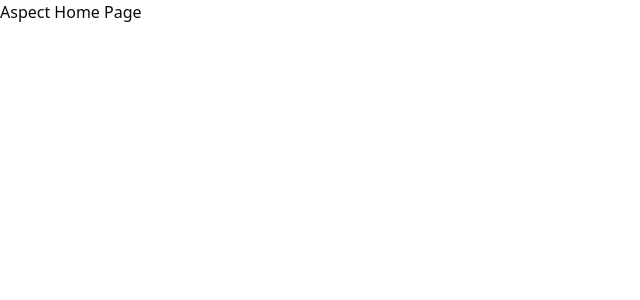
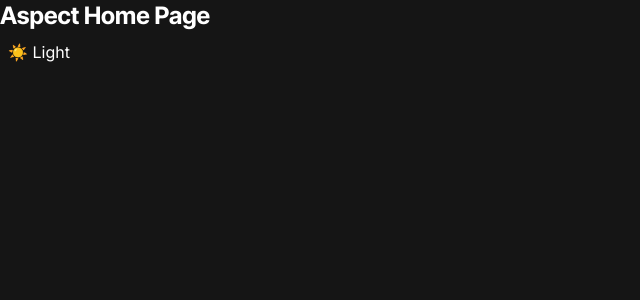
Before and after one commit to tricia-sz/aspect_exams, a Next.js app: page / in a window 1280 px wide. Shown: the top 300 px of the page, without its empty margins (0-640 px from the left). Built offline with nearby package versions, Linux system fonts and the light colour scheme.

Commit message:
Config Theme Dark or Light

```diff
--- a/package.json
+++ b/package.json
@@ -15,6 +15,7 @@
     "clsx": "^2.1.1",
     "lucide-react": "^0.554.0",
     "next": "16.0.3",
+    "next-themes": "^0.4.6",
     "react": "19.2.0",
     "react-dom": "19.2.0",
     "tailwind-merge": "^3.4.0"
--- a/src/app/globals.css
+++ b/src/app/globals.css
@@ -1,122 +1,261 @@
-@import "tailwindcss";
-@import "tw-animate-css";
+@import 'tailwindcss';
+@import 'tw-animate-css';
 
-@custom-variant dark (&:is(.dark *));
+@theme {
+  /* Content Colors */
+  --color-content-primary: #000000;
+  --color-content-secondary: #4b4b4b;
+  --color-content-tertiary: #666666;
+  --color-content-brand: #003366;
 
-@theme inline {
-  --color-background: var(--background);
-  --color-foreground: var(--foreground);
-  --font-sans: var(--font-geist-sans);
-  --font-mono: var(--font-geist-mono);
-  --color-sidebar-ring: var(--sidebar-ring);
-  --color-sidebar-border: var(--sidebar-border);
-  --color-sidebar-accent-foreground: var(--sidebar-accent-foreground);
-  --color-sidebar-accent: var(--sidebar-accent);
-  --color-sidebar-primary-foreground: var(--sidebar-primary-foreground);
-  --color-sidebar-primary: var(--sidebar-primary);
-  --color-sidebar-foreground: var(--sidebar-foreground);
-  --color-sidebar: var(--sidebar);
-  --color-chart-5: var(--chart-5);
-  --color-chart-4: var(--chart-4);
-  --color-chart-3: var(--chart-3);
-  --color-chart-2: var(--chart-2);
-  --color-chart-1: var(--chart-1);
-  --color-ring: var(--ring);
-  --color-input: var(--input);
-  --color-border: var(--border);
-  --color-destructive: var(--destructive);
-  --color-accent-foreground: var(--accent-foreground);
-  --color-accent: var(--accent);
-  --color-muted-foreground: var(--muted-foreground);
-  --color-muted: var(--muted);
-  --color-secondary-foreground: var(--secondary-foreground);
-  --color-secondary: var(--secondary);
-  --color-primary-foreground: var(--primary-foreground);
-  --color-primary: var(--primary);
-  --color-popover-foreground: var(--popover-foreground);
-  --color-popover: var(--popover);
-  --color-card-foreground: var(--card-foreground);
-  --color-card: var(--card);
-  --radius-sm: calc(var(--radius) - 4px);
-  --radius-md: calc(var(--radius) - 2px);
-  --radius-lg: var(--radius);
-  --radius-xl: calc(var(--radius) + 4px);
+  /* Background Colors */
+  --color-background-primary: #ffffff;
+  --color-background-secondary: #f4f4f4;
+  --color-background-tertiary: #e9e9e9;
+  --color-background-brand: #003366;
+  --color-background-highlights: #248eff;
+
+  /* Border Colors */
+  --color-border-primary: #d3d3d3;
+  --color-border-secondary: #b5b5b5;
+  --color-border-brand: #003366;
+  --color-border-divisor: #d0d0d0;
+
+  /* Accent Colors */
+  --color-accent-primary: #003366;
+  --color-accent-primary-light: #003366;
+  --color-accent-blue: #248eff;
+  --color-accent-blue-light: #248eff;
+  --color-accent-yellow: #f0dc02;
+  --color-accent-yellow-light: #75601b;
+  --color-accent-orange: #f09102;
+  --color-accent-orange-light: #75501b;
+
+  /* Typography */
+  --font-family-title: 'Inter Tight', sans-serif;
+  --font-family-body: 'Inter', sans-serif;
+
+  /* Title Typography */
+  --text-title-size: 24px;
+  --text-title-line-height: 32px;
+  --text-title-weight: 700;
+
+  /* Body Typography */
+  --text-paragraph-medium-size: 14px;
+  --text-paragraph-medium-line-height: 24px;
+  --text-paragraph-medium-weight: 500;
+
+  --text-paragraph-small-size: 12px;
+  --text-paragraph-small-line-height: 16px;
+  --text-paragraph-small-weight: 500;
+
+  --text-label-large-size: 16px;
+  --text-label-large-line-height: 24px;
+  --text-label-large-weight: 700;
+
+  --text-label-medium-size: 14px;
+  --text-label-medium-line-height: 24px;
+  --text-label-medium-weight: 700;
+
+  --text-label-small-size: 12px;
+  --text-label-small-line-height: 16px;
+  --text-label-small-weight: 700;
+
+  --text-link-size: 12px;
+  --text-link-line-height: 16px;
+  --text-link-weight: 500;
 }
+
+/* ======================================================= */
+/*   VARIÁVEL CRUCIAL PARA TEXTO EM FUNDOS ESCUROS         */
+/* ======================================================= */
+
+:root {
+  --content-on-dark: #ffffff; /* Texto claro em botões/caixas escuras */
+}
+
+/* ======================================================= */
+/*   🔆 TEMA CLARO                                          */
+/* ======================================================= */
 
 :root {
   --radius: 0.625rem;
-  --background: oklch(1 0 0);
-  --foreground: oklch(0.145 0 0);
-  --card: oklch(1 0 0);
-  --card-foreground: oklch(0.145 0 0);
-  --popover: oklch(1 0 0);
-  --popover-foreground: oklch(0.145 0 0);
-  --primary: oklch(0.205 0 0);
-  --primary-foreground: oklch(0.985 0 0);
-  --secondary: oklch(0.97 0 0);
-  --secondary-foreground: oklch(0.205 0 0);
-  --muted: oklch(0.97 0 0);
-  --muted-foreground: oklch(0.556 0 0);
-  --accent: oklch(0.97 0 0);
-  --accent-foreground: oklch(0.205 0 0);
-  --destructive: oklch(0.577 0.245 27.325);
-  --border: oklch(0.922 0 0);
-  --input: oklch(0.922 0 0);
-  --ring: oklch(0.708 0 0);
-  --chart-1: oklch(0.646 0.222 41.116);
-  --chart-2: oklch(0.6 0.118 184.704);
-  --chart-3: oklch(0.398 0.07 227.392);
-  --chart-4: oklch(0.828 0.189 84.429);
-  --chart-5: oklch(0.769 0.188 70.08);
-  --sidebar: oklch(0.985 0 0);
-  --sidebar-foreground: oklch(0.145 0 0);
-  --sidebar-primary: oklch(0.205 0 0);
-  --sidebar-primary-foreground: oklch(0.985 0 0);
-  --sidebar-accent: oklch(0.97 0 0);
-  --sidebar-accent-foreground: oklch(0.205 0 0);
-  --sidebar-border: oklch(0.922 0 0);
-  --sidebar-ring: oklch(0.708 0 0);
+
+  --background: var(--color-background-primary);
+  --foreground: var(--color-content-primary);
+
+  --card: var(--color-background-secondary);
+  --card-foreground: var(--color-content-primary);
+
+  --popover: var(--color-background-secondary);
+  --popover-foreground: var(--color-content-primary);
+
+  /* Botões / elementos principais */
+  --primary: var(--color-content-brand); /* azul escuro */
+  --primary-foreground: var(--content-on-dark); /* texto branco SEMPRE */
+
+  /* Secundário (claro) */
+  --secondary: var(--color-background-tertiary);
+  --secondary-foreground: var(--color-content-primary);
+
+  /* Muted */
+  --muted: var(--color-background-tertiary);
+  --muted-foreground: var(--color-content-secondary);
+
+  /* Accent (pode ser fundo escuro → texto claro) */
+  --accent: var(--color-accent-blue);
+  --accent-foreground: var(--content-on-dark);
+
+  --destructive: #dc2626;
+  --destructive-foreground: #ffffff;
+
+  --border: var(--color-border-primary);
+  --input: var(--color-border-primary);
+  --ring: var(--color-border-brand);
 }
 
+/* ======================================================= */
+/*   🌙 TEMA ESCURO                                         */
+/* ======================================================= */
+
 .dark {
-  --background: oklch(0.145 0 0);
-  --foreground: oklch(0.985 0 0);
-  --card: oklch(0.205 0 0);
-  --card-foreground: oklch(0.985 0 0);
-  --popover: oklch(0.205 0 0);
-  --popover-foreground: oklch(0.985 0 0);
-  --primary: oklch(0.922 0 0);
-  --primary-foreground: oklch(0.205 0 0);
-  --secondary: oklch(0.269 0 0);
-  --secondary-foreground: oklch(0.985 0 0);
-  --muted: oklch(0.269 0 0);
-  --muted-foreground: oklch(0.708 0 0);
-  --accent: oklch(0.269 0 0);
-  --accent-foreground: oklch(0.985 0 0);
-  --destructive: oklch(0.704 0.191 22.216);
-  --border: oklch(1 0 0 / 10%);
-  --input: oklch(1 0 0 / 15%);
-  --ring: oklch(0.556 0 0);
-  --chart-1: oklch(0.488 0.243 264.376);
-  --chart-2: oklch(0.696 0.17 162.48);
-  --chart-3: oklch(0.769 0.188 70.08);
-  --chart-4: oklch(0.627 0.265 303.9);
-  --chart-5: oklch(0.645 0.246 16.439);
-  --sidebar: oklch(0.205 0 0);
-  --sidebar-foreground: oklch(0.985 0 0);
-  --sidebar-primary: oklch(0.488 0.243 264.376);
-  --sidebar-primary-foreground: oklch(0.985 0 0);
-  --sidebar-accent: oklch(0.269 0 0);
-  --sidebar-accent-foreground: oklch(0.985 0 0);
-  --sidebar-border: oklch(1 0 0 / 10%);
-  --sidebar-ring: oklch(0.556 0 0);
+  --background: #151515;
+  --foreground: #ffffff;
+
+  --card: #1e1e1e;
+  --card-foreground: #ffffff;
+
+  --popover: #1e1e1e;
+  --popover-foreground: #ffffff;
+
+  --primary: #003366;
+  --primary-foreground: #ffffff;
+
+  --secondary: #23242c;
+  --secondary-foreground: #ffffff;
+
+  --muted: #23242c;
+  --muted-foreground: #98959d;
+
+  --accent: #f0dc02;
+  --accent-foreground: #151515;
+
+  --destructive: #dc2626;
+  --destructive-foreground: #ffffff;
+
+  --border: #3e3c41;
+  --input: #3e3c41;
+  --ring: #003366;
 }
 
+/* ======================================================= */
+/*   BASE                                                   */
+/* ======================================================= */
+
 @layer base {
-  * {
-    @apply border-border outline-ring/50;
+  body {
+    background-color: var(--background);
+    color: var(--foreground);
+    font-family: var(--font-inter), sans-serif;
   }
-  body {
-    @apply bg-background text-foreground;
+
+  h1,
+  h2,
+  h3,
+  h4,
+  h5,
+  h6 {
+    font-family: var(--font-inter-tight), sans-serif;
+    font-weight: var(--text-title-weight);
+  }
+
+  h1 {
+    font-size: var(--text-title-size);
+    line-height: var(--text-title-line-height);
   }
 }
+
+/* ======================================================= */
+/*   UTILITIES                                              */
+/* ======================================================= */
+
+@layer utilities {
+  .text-title {
+    font-family: var(--font-inter-tight), sans-serif;
+    font-size: var(--text-title-size);
+    line-height: var(--text-title-line-height);
+    font-weight: var(--text-title-weight);
+  }
+
+  .text-title-modal {
+    font-family: var(--font-family-title);
+    font-size: 32px;
+    font-weight: 700;
+    line-height: 1.2;
+  }
+
+  .text-paragraph-medium {
+    font-family: var(--font-inter), sans-serif;
+    font-size: var(--text-paragraph-medium-size);
+    line-height: var(--text-paragraph-medium-line-height);
+    font-weight: var(--text-paragraph-medium-weight);
+  }
+
+  .text-paragraph-small {
+    font-family: var(--font-inter), sans-serif;
+    font-size: var(--text-paragraph-small-size);
+    line-height: var(--text-paragraph-small-line-height);
+    font-weight: var(--text-paragraph-small-weight);
+  }
+
+  .text-label-large {
+    font-family: var(--font-inter), sans-serif;
+    font-size: var(--text-label-large-size);
+    line-height: var(--text-label-large-line-height);
+    font-weight: var(--text-label-large-weight);
+  }
+
+  .text-label-medium {
+    font-family: var(--font-inter), sans-serif;
+    font-size: var(--text-label-medium-size);
+    line-height: var(--text-label-medium-line-height);
+    font-weight: var(--text-label-medium-weight);
+  }
+
+  .text-label-small {
+    font-family: var(--font-inter), sans-serif;
+    font-size: var(--text-label-small-size);
+    line-height: var(--text-label-small-line-height);
+    font-weight: var(--text-label-small-weight);
+  }
+
+  .text-link {
+    font-family: var(--font-inter), sans-serif;
+    font-size: var(--text-link-size);
+    line-height: var(--text-link-line-height);
+    font-weight: var(--text-link-weight);
+  }
+}
+
+/* ======================================================= */
+/*   TOAST ERROR                                            */
+/* ======================================================= */
+
+[data-sonner-toast][data-type='error'] {
+  background-color: #dc2626 !important;
+  border-color: #b91c1c !important;
+  color: #ffffff !important;
+}
+
+[data-sonner-toast][data-type='error'] [data-title] {
+  color: #ffffff !important;
+  font-weight: 700 !important;
+}
+
+[data-sonner-toast][data-type='error'] [data-description] {
+  color: #ffffff !important;
+}
+
+[data-sonner-toast][data-type='error'] [data-icon] {
+  color: #ffffff !important;
+}
--- a/src/app/layout.tsx
+++ b/src/app/layout.tsx
@@ -1,6 +1,7 @@
 import type { Metadata } from 'next';
 import { Inter, Inter_Tight } from 'next/font/google';
 import './globals.css';
+import { Providers } from '../components/theme-toggle/provider';
 
 const inter = Inter({
   variable: '--font-inter',
@@ -24,9 +25,9 @@ export default function RootLayout({
   children: React.ReactNode;
 }>) {
   return (
-    <html lang="pt-BR">
+    <html lang="pt-BR" suppressHydrationWarning>
       <body className={`${inter.variable} ${interTight.variable} antialiased`}>
-        {children}
+        <Providers>{children}</Providers>
       </body>
     </html>
   );
--- a/src/app/page.tsx
+++ b/src/app/page.tsx
@@ -1,3 +1,10 @@
+import { ThemeToggle } from '../components/theme-toggle/theme-toggle';
+
 export default function Home() {
-  return <h1>Aspect Home Page</h1>;
+  return (
+    <div>
+      <h1>Aspect Home Page</h1>
+      <ThemeToggle />
+    </div>
+  );
 }
--- /dev/null
+++ b/src/components/theme-toggle/provider.tsx
@@ -0,0 +1,16 @@
+'use client';
+import { ThemeProvider } from 'next-themes';
+import { ReactNode } from 'react';
+
+export function Providers({ children }: { children: ReactNode }) {
+  return (
+    <ThemeProvider
+      attribute="class"
+      defaultTheme="dark"
+      enableSystem={true}
+      // disableTransitionOnChange
+    >
+      {children}
+    </ThemeProvider>
+  );
+}
--- /dev/null
+++ b/src/components/theme-toggle/theme-toggle.tsx
@@ -0,0 +1,15 @@
+'use client';
+
+import { useTheme } from 'next-themes';
+export function ThemeToggle() {
+  const { theme, setTheme } = useTheme();
+
+  return (
+    <button
+      onClick={() => setTheme(theme === 'light' ? 'dark' : 'light')}
+      className="p-2 rounded bg-secondary text-foreground"
+    >
+      {theme === 'light' ? '🌙 Dark' : '☀️ Light'}
+    </button>
+  );
+}
```
Also changed, not shown: 1 other file (tests, documents, lock files or other folders).
